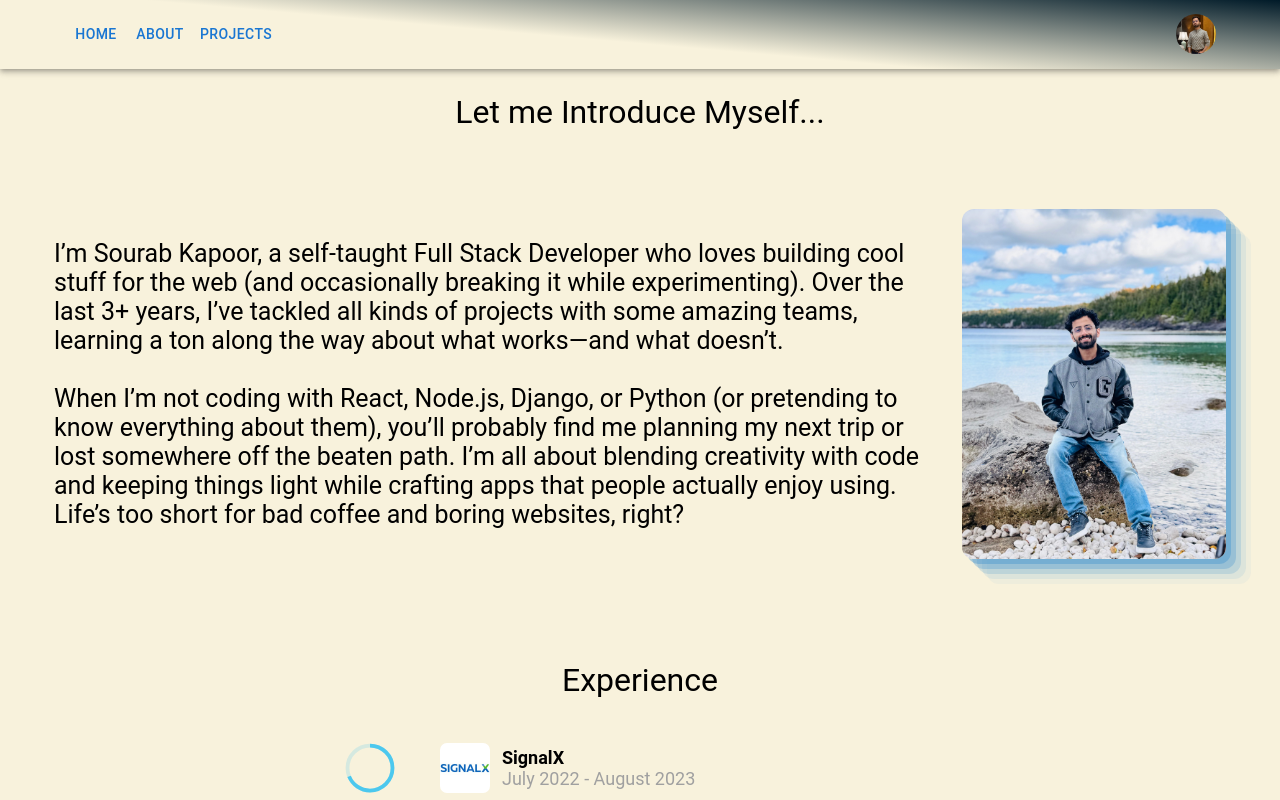
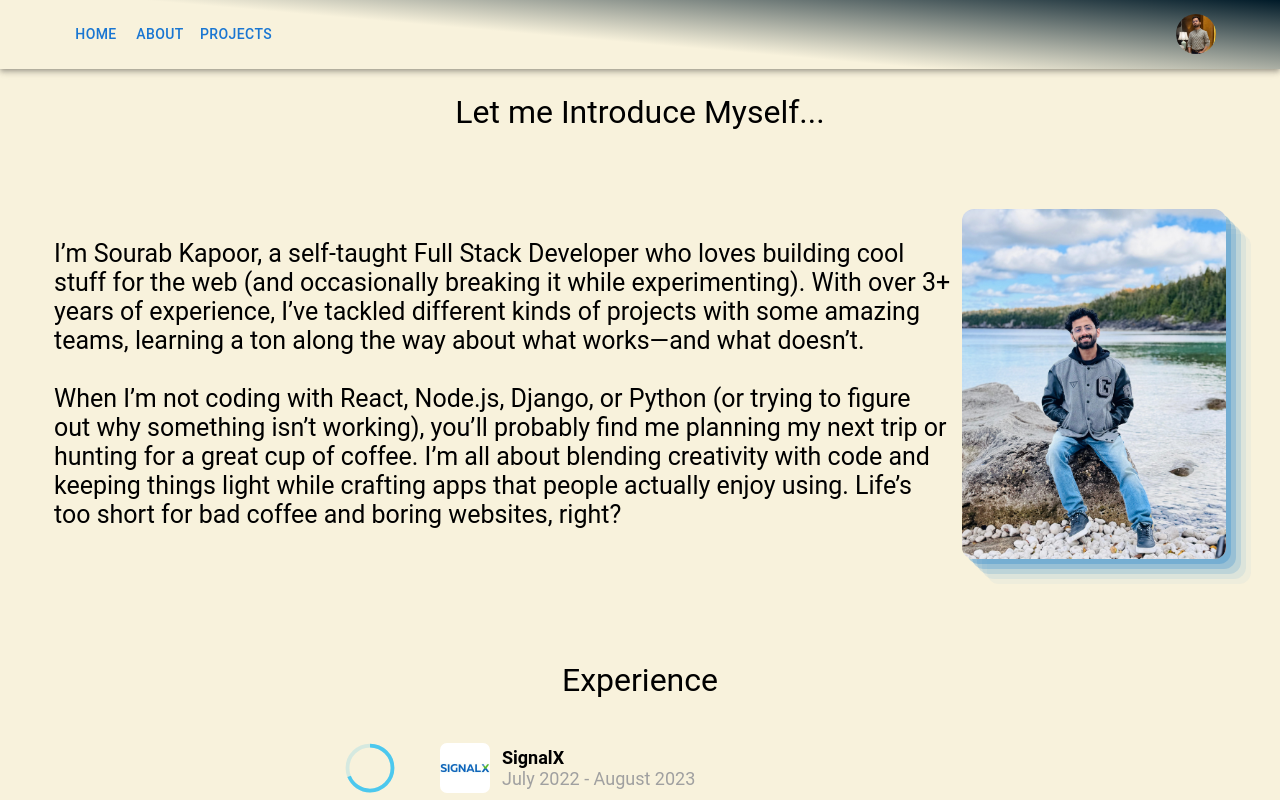
Before and after one commit to sourabkapoor/my_portfolio, a React (Create React App) app: page /about in a window 1280 px wide. Shown: the top 800 px of the page. Built offline with nearby package versions, Linux system fonts and the light colour scheme.

Commit message:
Changed about intro message

```diff
--- a/src/components/about/About.js
+++ b/src/components/about/About.js
@@ -63,10 +63,10 @@ export const About = () => {
     {/* intro */}
     <div className='intro'>
       <div className='info'>
-        I’m Sourab Kapoor, a self-taught Full Stack Developer who loves building cool stuff for the web (and occasionally breaking it while experimenting). Over the last 3+ years, I’ve tackled all kinds of projects with some amazing teams, learning a ton along the way about what works—and what doesn’t.
+        I’m Sourab Kapoor, a self-taught Full Stack Developer who loves building cool stuff for the web (and occasionally breaking it while experimenting). With over 3+ years of experience, I’ve tackled different kinds of projects with some amazing teams, learning a ton along the way about what works—and what doesn’t.
         <br/>
         <br/>
-        When I’m not coding with React, Node.js, Django, or Python (or pretending to know everything about them), you’ll probably find me planning my next trip or lost somewhere off the beaten path. I’m all about blending creativity with code and keeping things light while crafting apps that people actually enjoy using. Life’s too short for bad coffee and boring websites, right?
+        When I’m not coding with React, Node.js, Django, or Python (or trying to figure out why something isn’t working), you’ll probably find me planning my next trip or hunting for a great cup of coffee. I’m all about blending creativity with code and keeping things light while crafting apps that people actually enjoy using. Life’s too short for bad coffee and boring websites, right?
       </div>
       {/* Hero Image */}
       <img className='heroImage' src={heroImage} alt="..."></img>
```
